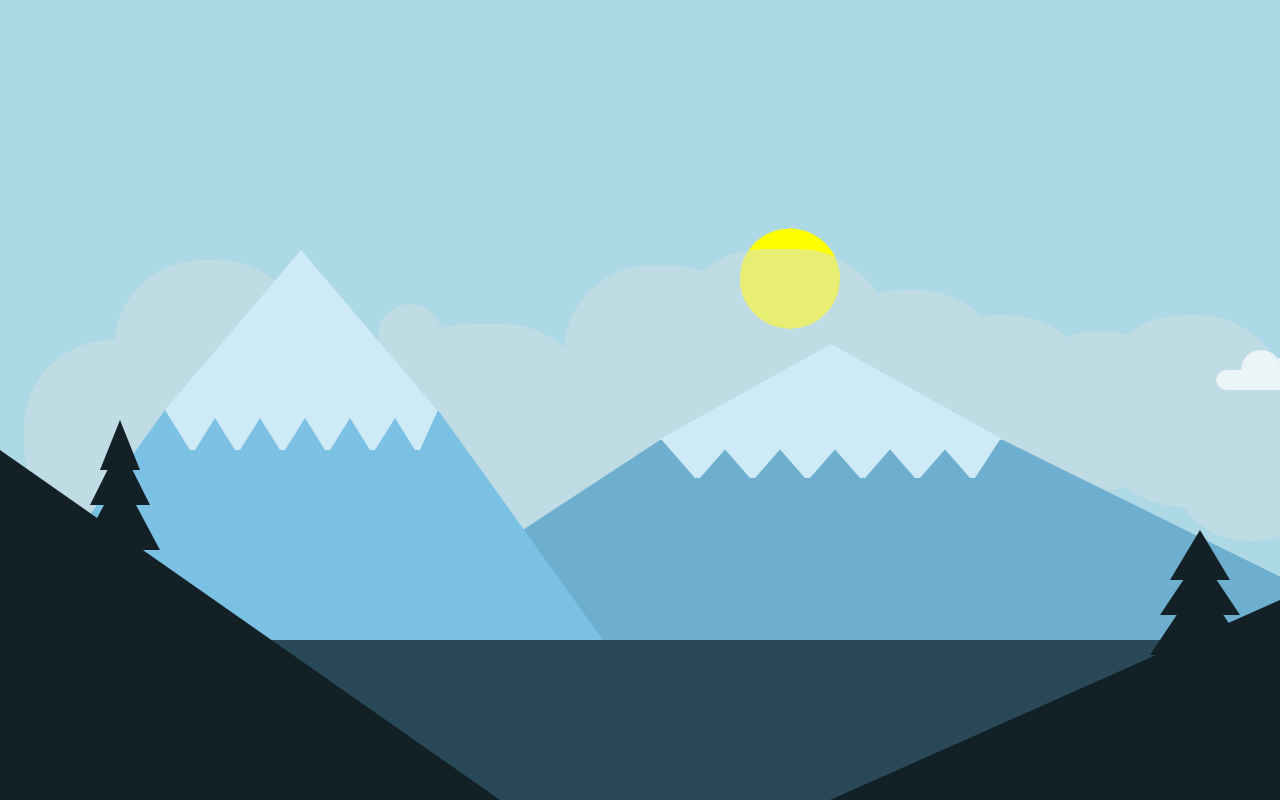
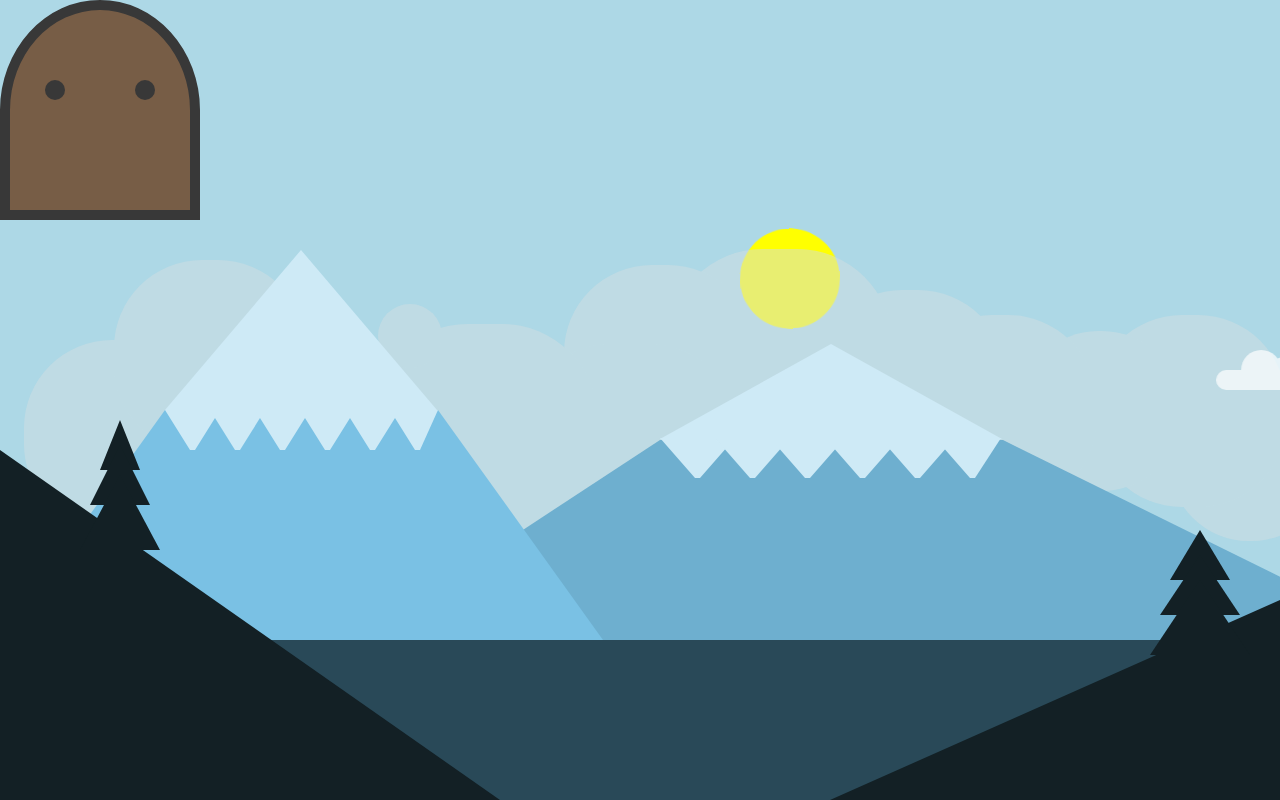
Before and after one commit to mmarsden89/mountain-view, a React (Create React App) app: page / in a window 1280 px wide. Both pictures are taken after a click on the button "login". Built offline with nearby package versions, Linux system fonts and the light colour scheme.

Commit message:
bear work

```diff
--- a/src/Components/Login/Bigfoot/BigFoot.js
+++ b/src/Components/Login/Bigfoot/BigFoot.js
@@ -1,11 +1,15 @@
 import "./bigfoot.scss";
 
-const BigFoot = () => {
+const Bigfoot = () => {
   return (
     <div className="bigfoot-container">
       <div className="head"></div>
+      <div className="eye-container">
+        <div className="eye1"></div>
+        <div className="eye2"></div>
+      </div>
     </div>
   );
 };
 
-export default BigFoot;
+export default Bigfoot;
--- a/src/Components/Login/Bigfoot/bigfoot.scss
+++ b/src/Components/Login/Bigfoot/bigfoot.scss
@@ -1,5 +1,37 @@
+$dark-brown: #775d46;
+$light-brown: #c5b697;
+$black: #383838;
+
 .bigfoot-container {
+  z-index: 10;
   width: 100vw;
   height: 100vh;
   top: 0;
 }
+
+.head {
+  width: 180px;
+  height: 200px;
+  border-top-left-radius: 100%;
+  border-top-right-radius: 100%;
+  background-color: $dark-brown;
+  border: 10px solid $black;
+}
+
+.eye-container {
+  position: absolute;
+  top: 80px;
+  left: 10px;
+  display: flex;
+  flex-direction: row;
+  width: 180px;
+  justify-content: space-around;
+}
+
+.eye1,
+.eye2 {
+  background-color: $black;
+  width: 20px;
+  height: 20px;
+  border-radius: 50%;
+}
--- a/src/Components/Login/LoginContainer.js
+++ b/src/Components/Login/LoginContainer.js
@@ -1,6 +1,7 @@
 import React, { useState } from "react";
 import "./loginContainer.scss";
 import LoginButton from "./LoginButton";
+import Bigfoot from "./Bigfoot/Bigfoot";
 
 const LoginContainer = () => {
   const [login, setLogin] = useState(false);
@@ -12,6 +13,7 @@ const LoginContainer = () => {
   return (
     <div className="login-container">
       {!login && <LoginButton handleLogin={handleLogin} />}
+      {login && <Bigfoot />}
     </div>
   );
 };
```
